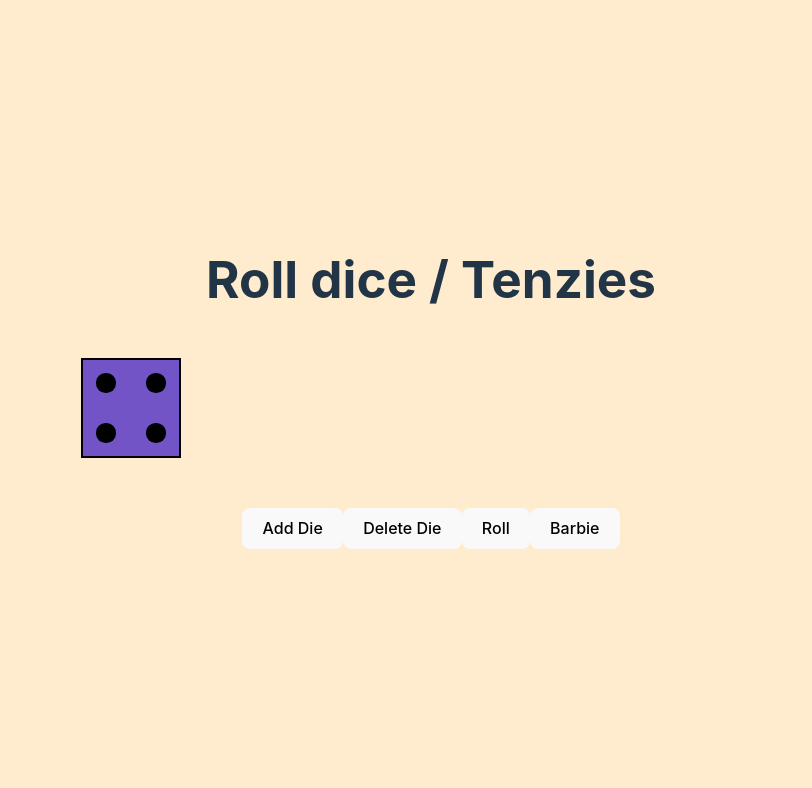
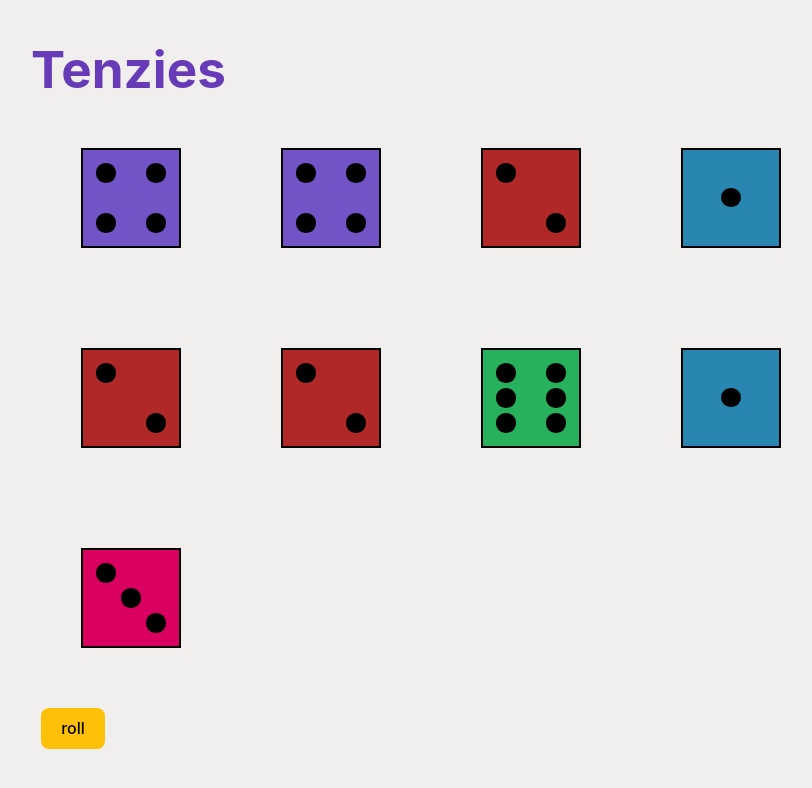
Before and after one commit to AhuraMagda/Pretty-Dice, a React (Vite) app: page / in a window 1280 px wide. Shown: the top 788 px of the page, without its empty margins (209-1021 px from the left). Built offline with nearby package versions, Linux system fonts and the light colour scheme.

Commit message:
roll dice ok

```diff
--- a/src/App.css
+++ b/src/App.css
@@ -1,5 +1,5 @@
 body {
-  background-color: blanchedalmond;
+  background-color: #f0efed;
   display: flex;
   align-items: center;
   justify-content: center;
--- a/src/App.tsx
+++ b/src/App.tsx
@@ -1,47 +1,15 @@
 
 import './App.css'
-import D6 from './components/D6.tsx'
-import React from 'react'
+import RollDice from './components/RollDice'
+import Tenzies from './components/Tenzies'
 
 function App() {
 
-  const [allTheDice, setAllTheDice] = React.useState([<D6 key={0} id={0}/>])
-
-  const rollAll = () => {
-    const diceToClick = document.querySelectorAll(".dice")
-    diceToClick.forEach(die => (die as HTMLElement).click())
-  }
-
-  const addDie = () => {
-    setAllTheDice(prevDice => [...prevDice, <D6 id={prevDice.length} key={prevDice.length}/>])
-  }
-
-  const deleteDie = () => {
-    setAllTheDice(prevDice => prevDice.slice(0, -1))
-  }
-
-  const makeBarbie = () => {
-    document.documentElement.style.setProperty('--bg-color-1', 'pink');
-    document.documentElement.style.setProperty('--bg-color-2', 'pink');
-    document.documentElement.style.setProperty('--bg-color-3', 'pink');
-    document.documentElement.style.setProperty('--bg-color-4', 'pink');
-    document.documentElement.style.setProperty('--bg-color-5', 'pink');
-    document.documentElement.style.setProperty('--bg-color-6', 'pink');
-  }
 
   return (
     <main>
-      <h1>Roll dice / Tenzies</h1>
-      <div className='dice-container'>
-        {allTheDice}
-      </div>
-      <div className='buttons-container'>
-        <button className='add-btn' onClick={addDie}>Add Die</button>
-        <button className='add-btn' onClick={deleteDie}>Delete Die</button>
-        <button className='roll-btn' onClick={rollAll}>Roll</button>
-        <button className='barbie-btn' onClick={makeBarbie}>Barbie</button>
-      </div>
-
+        {/* <RollDice /> */}
+        <Tenzies />
     </main>
   )
 }
--- a/src/components/D6.tsx
+++ b/src/components/D6.tsx
@@ -1,10 +1,10 @@
 import "./D6.css"
 import React from "react"
 
-
 type D6Props = {
     id: Number,
-    key: Number
+    key: Number,
+    isHeld?: boolean
 }
 
 function D6(props: D6Props) {
--- /dev/null
+++ b/src/components/RollDice.tsx
@@ -0,0 +1,48 @@
+
+import React from "react"
+import D6 from "./D6"
+
+
+
+function RollDice() {
+
+  const [allTheDice, setAllTheDice] = React.useState([<D6 key={0} id={0}/>])
+
+  const rollAll = () => {
+    const diceToClick = document.querySelectorAll(".dice")
+    diceToClick.forEach(die => (die as HTMLElement).click())
+  }
+
+  const addDie = () => {
+    setAllTheDice(prevDice => [...prevDice, <D6 id={prevDice.length} key={prevDice.length}/>])
+  }
+
+  const deleteDie = () => {
+    setAllTheDice(prevDice => prevDice.slice(0, -1))
+  }
+
+  const makeBarbie = () => {
+    document.documentElement.style.setProperty('--bg-color-1', 'pink');
+    document.documentElement.style.setProperty('--bg-color-2', 'pink');
+    document.documentElement.style.setProperty('--bg-color-3', 'pink');
+    document.documentElement.style.setProperty('--bg-color-4', 'pink');
+    document.documentElement.style.setProperty('--bg-color-5', 'pink');
+    document.documentElement.style.setProperty('--bg-color-6', 'pink');
+  }
+    return (
+        <div className="roll-dice">
+            <h1>Roll dice</h1>
+            <div className='dice-container'>
+                {allTheDice}
+            </div>
+            <div className='buttons-container'>
+                <button className='add-btn' onClick={addDie}>Add Die</button>
+                <button className='add-btn' onClick={deleteDie}>Delete Die</button>
+                <button className='roll-btn' onClick={rollAll}>Roll</button>
+                <button className='barbie-btn' onClick={makeBarbie}>Barbie</button>
+            </div>
+        </div>
+    )
+}
+
+export default RollDice;
--- /dev/null
+++ b/src/components/Tenzies.tsx
@@ -0,0 +1,31 @@
+import D6 from "./D6";
+import React from "react";
+
+function Tenzies() {
+    const makeNewDice = () => {
+        const randomDiceArray = [];
+        for (let i=0; i < 9; i++) {
+            randomDiceArray.push(<D6 key={i} id={i} isHeld={false}/>)
+        }
+        return randomDiceArray
+      }
+
+    const [allTheDice, setAllTheDice] = React.useState(makeNewDice())
+
+    const rollAll = () => {
+        const diceToClick = document.querySelectorAll(".dice")
+        diceToClick.forEach(die => (die as HTMLElement).click())
+      }
+
+    return (
+        <div className="tenzies">
+            <h1>Tenzies</h1>
+            <div className="dice-container">
+                {allTheDice}
+            </div>
+            <button className="tenzies-new" onClick={rollAll}>roll</button>
+        </div>
+    )
+}
+
+export default Tenzies;
--- a/src/index.css
+++ b/src/index.css
@@ -34,6 +34,7 @@ body {
 h1 {
   font-size: 3.2em;
   line-height: 1.1;
+  color: #673ab7;;
 }
 
 button {
@@ -46,6 +47,7 @@ button {
   background-color: #1a1a1a;
   cursor: pointer;
   transition: border-color 0.25s;
+  margin: 10px;
 }
 button:hover {
   border-color: #646cff;
@@ -64,6 +66,6 @@ button:focus-visible {
     color: #747bff;
   }
   button {
-    background-color: #f9f9f9;
+    background-color: #ffc107;
   }
 }
```
